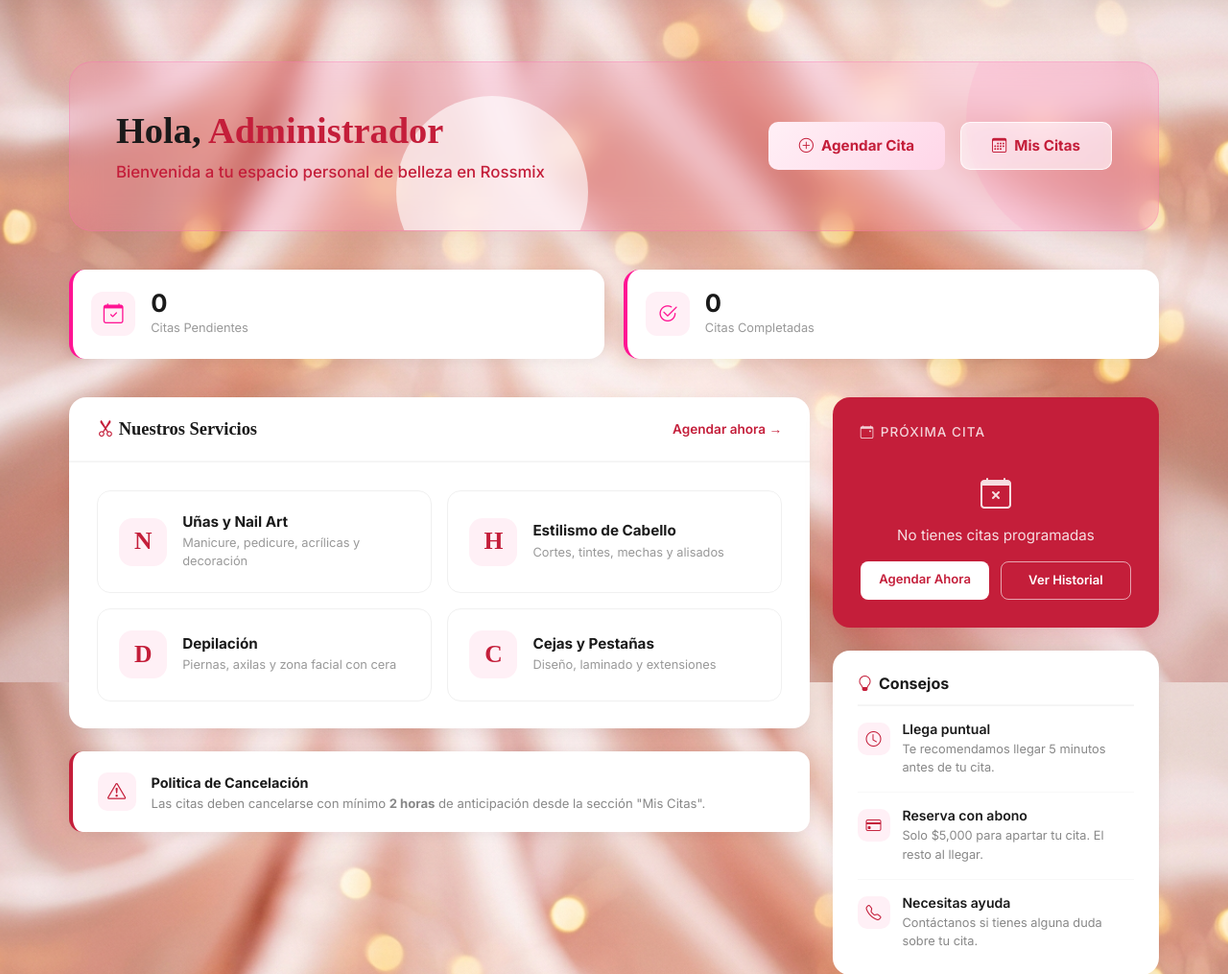
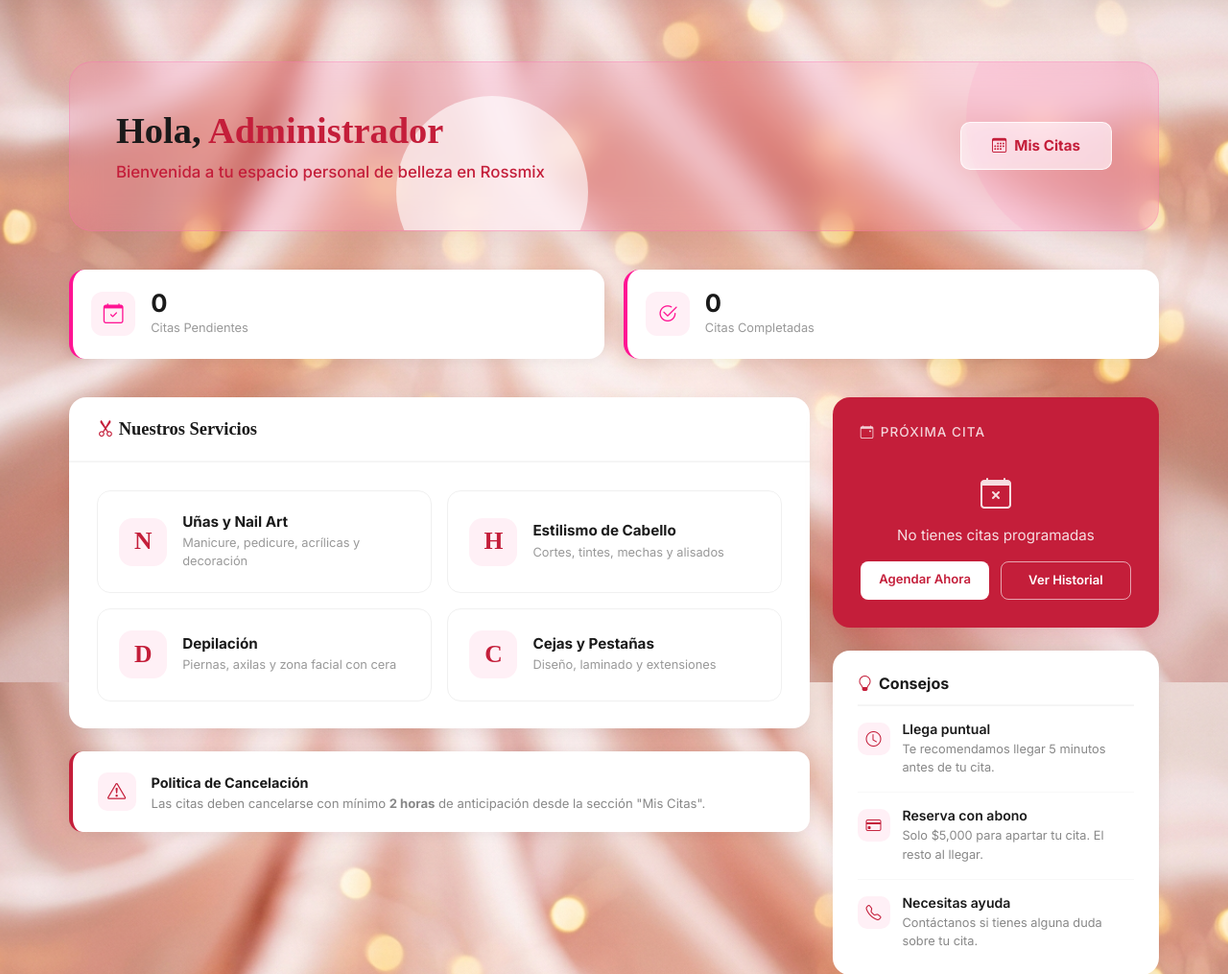
Before and after one commit to SaraKerrigan2001/Rossmix_flask, a Flask app: page /dashboard/cliente in a window 1280 px wide. Shown: the part 89-1104 px from the top of the page at 96% size. Run offline with Flask 3, Linux system fonts and the light colour scheme; a user stored in the database is signed in; parts of the project's set-up code (start-up, migrations or seed data) failed here and were passed over.

Commit message:
Eliminar botones de 'Agendar Cita' y 'Agendar ahora' en dashboard

```diff
--- a/app/templates/dashboard_cliente.html
+++ b/app/templates/dashboard_cliente.html
@@ -273,9 +273,7 @@
             <p style="color: #c41e3a; font-weight: 500;">Bienvenida a tu espacio personal de belleza en Rossmix</p>
         </div>
         <div class="hero-actions">
-            <a href="{{ url_for('agendar_paso1') }}" class="hero-btn-white">
-                <i class="bi bi-plus-circle"></i> Agendar Cita
-            </a>
+
             <a href="{{ url_for('mis_citas') }}" class="hero-btn-outline">
                 <i class="bi bi-calendar3"></i> Mis Citas
             </a>
@@ -308,7 +306,7 @@
             <div class="panel-card">
                 <div class="panel-card-header">
                     <h2><i class="bi bi-scissors" style="color:#c41e3a;"></i> Nuestros Servicios</h2>
-                    <a href="{{ url_for('agendar_paso1') }}">Agendar ahora &rarr;</a>
+
                 </div>
                 <div class="panel-card-body">
                     <div class="svc-grid">
```
